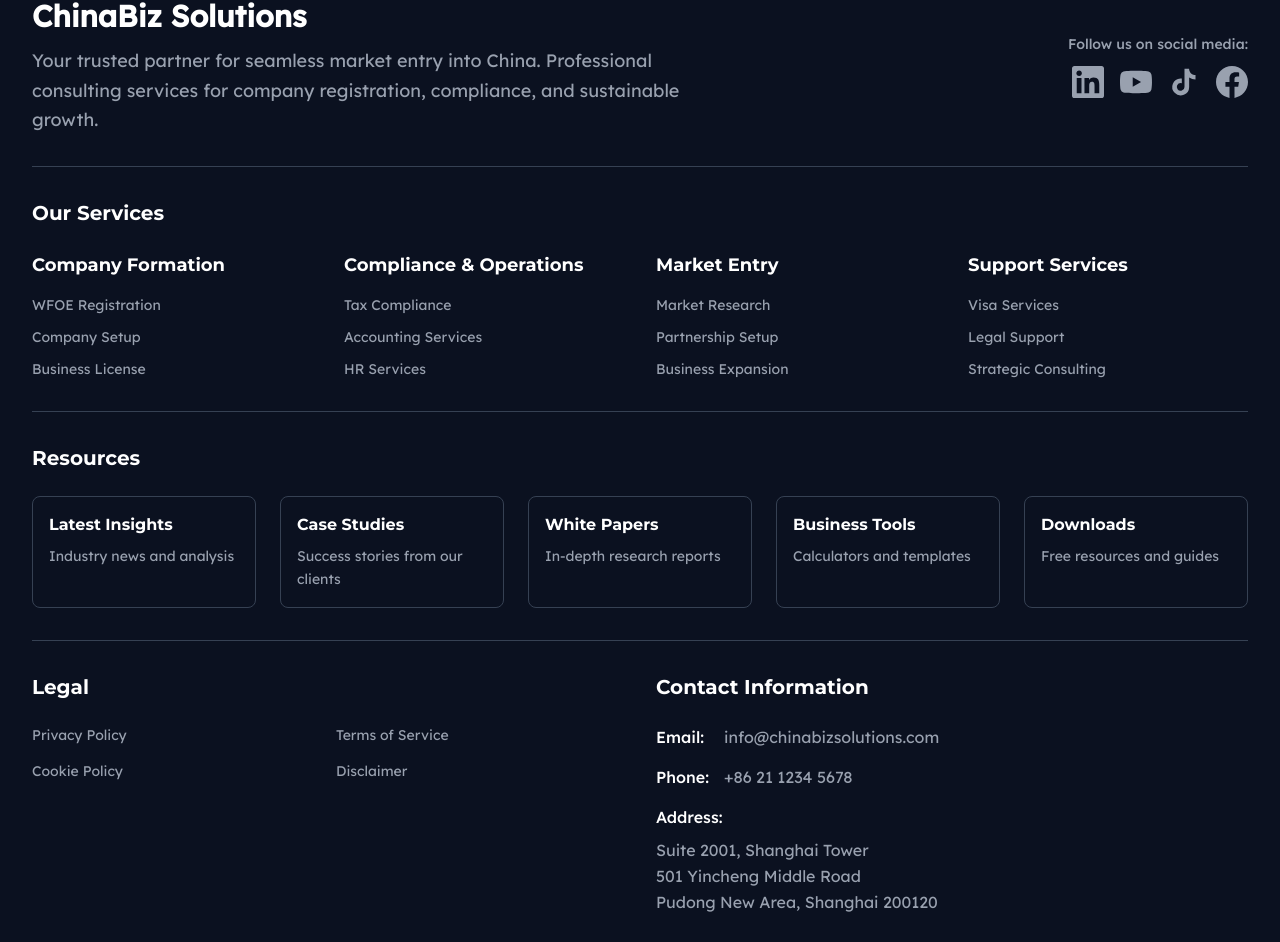
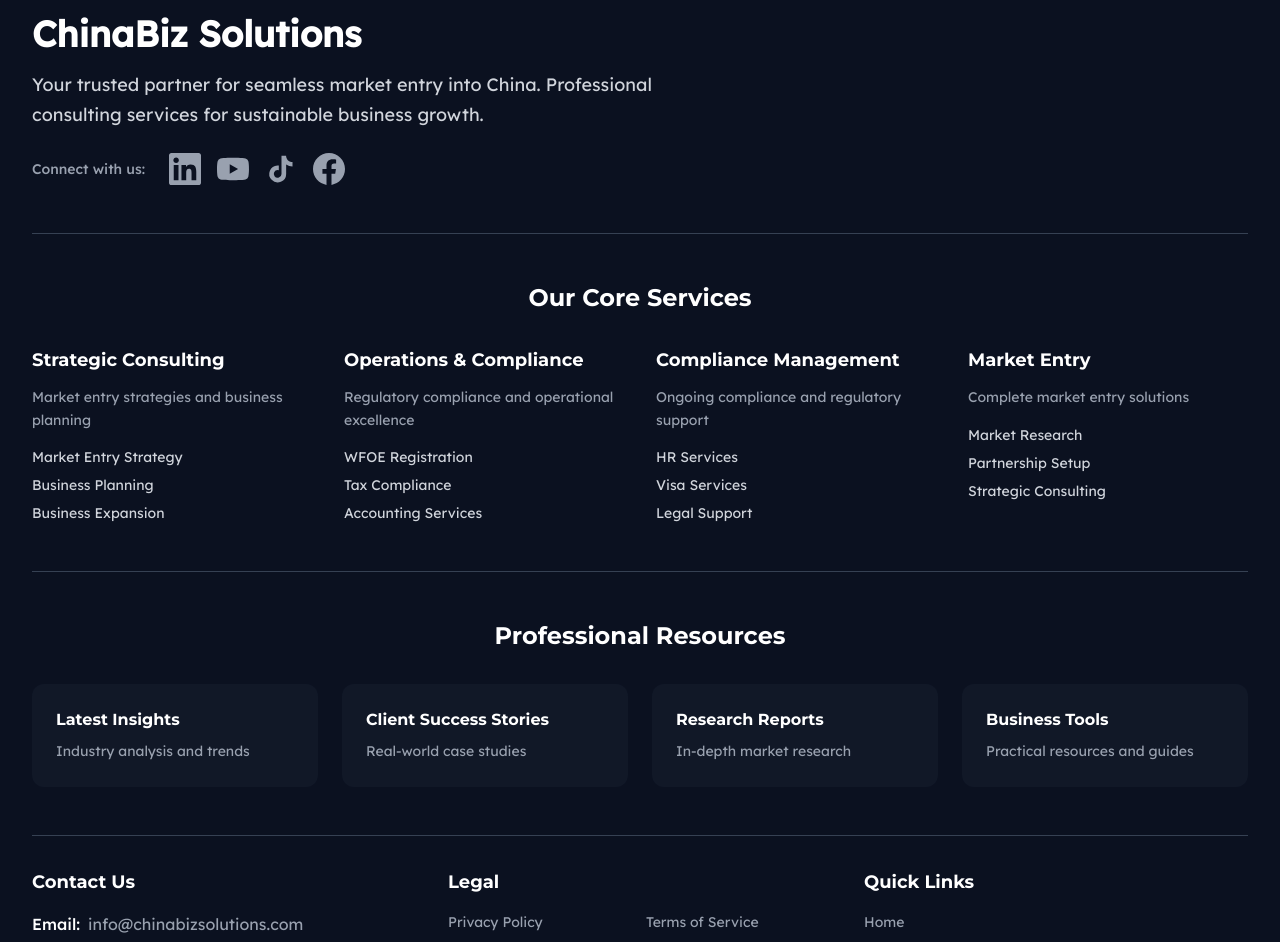
Before and after one commit to GItHub-Liu1996/sinolink-website, a Next.js app: page /services in a window 1280 px wide. Shown: the part 4563-5505 px from the top of the page. Built offline with nearby package versions, Linux system fonts and the light colour scheme.

Commit message:
Redesign footer with professional 4-row layout - simplify content and improve readability

```diff
--- a/src/components/Footer.tsx
+++ b/src/components/Footer.tsx
@@ -1,5 +1,5 @@
 import Link from 'next/link';
-import { siteConfig, navLinks, contactInfo, serviceCategories, resourceLinks, legalLinks } from '@/config/site';
+import { siteConfig, navLinks, contactInfo, coreServices, professionalResources, legalLinks } from '@/config/site';
 import SocialIcons from '@/components/ui/SocialIcons';
 
 export default function Footer() {
@@ -7,37 +7,38 @@ export default function Footer() {
     <footer className="bg-background-primary border-t border-gray-800">
       <div className="max-w-7xl mx-auto px-4 sm:px-6 lg:px-8">
 
-        {/* Row 1: Company Info & Social Media */}
-        <div className="py-8 border-b border-gray-700">
-          <div className="flex flex-col lg:flex-row justify-between items-start lg:items-center space-y-6 lg:space-y-0">
-            <div className="flex-1">
-              <Link href="/" className="text-white text-2xl lg:text-3xl font-bold hover:text-accent-cyan transition-colors duration-300">
+        {/* Row 1: Company Info + Core Value + Social Media */}
+        <div className="py-12 border-b border-gray-700">
+          <div className="flex flex-col lg:flex-row justify-between items-start lg:items-center space-y-8 lg:space-y-0">
+            <div className="flex-1 max-w-2xl">
+              <Link href="/" className="text-white text-3xl lg:text-4xl font-bold hover:text-accent-cyan transition-colors duration-300">
                 {siteConfig.name}
               </Link>
-              <p className="text-gray-400 text-base lg:text-lg leading-relaxed mt-3 max-w-2xl">
-                {siteConfig.description}
+              <p className="text-gray-300 text-lg leading-relaxed mt-4 mb-6">
+                Your trusted partner for seamless market entry into China. Professional consulting services for sustainable business growth.
               </p>
-            </div>
-            <div className="flex flex-col items-start lg:items-end space-y-3">
-              <p className="text-gray-400 text-sm font-medium">Follow us on social media:</p>
+              <div className="flex items-center space-x-6">
+                <span className="text-gray-400 text-sm font-medium">Connect with us:</span>
                 <SocialIcons size="lg" />
               </div>
             </div>
           </div>
+        </div>
 
-        {/* Row 2: Services Navigation */}
-        <div className="py-8 border-b border-gray-700">
-          <h3 className="text-white font-semibold text-xl mb-6">Our Services</h3>
-          <div className="grid grid-cols-1 sm:grid-cols-2 lg:grid-cols-4 gap-8">
-            {serviceCategories.map((category, index) => (
-              <div key={index} className="space-y-4">
-                <h4 className="text-accent-cyan font-semibold text-lg">{category.title}</h4>
-                <div className="space-y-3">
-                  {category.links.map((link, linkIndex) => (
+        {/* Row 2: Core Services Navigation */}
+        <div className="py-12 border-b border-gray-700">
+          <h3 className="text-white font-semibold text-2xl mb-8 text-center">Our Core Services</h3>
+          <div className="grid grid-cols-1 md:grid-cols-2 lg:grid-cols-4 gap-8">
+            {coreServices.map((service, index) => (
+              <div key={index} className="text-center lg:text-left">
+                <h4 className="text-accent-cyan font-semibold text-lg mb-3">{service.title}</h4>
+                <p className="text-gray-400 text-sm mb-4 leading-relaxed">{service.description}</p>
+                <div className="space-y-2">
+                  {service.links.map((link, linkIndex) => (
                     <Link
                       key={linkIndex}
                       href={link.href}
-                      className="text-gray-400 hover:text-accent-cyan block text-sm transition-colors duration-300 hover:translate-x-1"
+                      className="text-gray-300 hover:text-accent-cyan block text-sm transition-colors duration-300 hover:translate-x-1"
                     >
                       {link.label}
                     </Link>
@@ -48,34 +49,62 @@ export default function Footer() {
           </div>
         </div>
 
-        {/* Row 3: Resources Center */}
-        <div className="py-8 border-b border-gray-700">
-          <h3 className="text-white font-semibold text-xl mb-6">Resources</h3>
-          <div className="grid grid-cols-1 sm:grid-cols-2 lg:grid-cols-3 xl:grid-cols-5 gap-6">
-            {resourceLinks.map((resource, index) => (
+        {/* Row 3: Professional Resources */}
+        <div className="py-12 border-b border-gray-700">
+          <h3 className="text-white font-semibold text-2xl mb-8 text-center">Professional Resources</h3>
+          <div className="grid grid-cols-1 sm:grid-cols-2 lg:grid-cols-4 gap-6">
+            {professionalResources.map((resource, index) => (
+              <div key={index} className="group">
                 <Link
-                key={index}
                   href={resource.href}
-                className="group p-4 rounded-lg border border-gray-700 hover:border-accent-cyan transition-all duration-300 hover:bg-gray-800/30"
+                  className="block p-6 bg-gray-800/30 rounded-xl hover:bg-gray-700/40 transition-all duration-300 group-hover:translate-y-[-4px] group-hover:shadow-lg"
                 >
-                <h4 className="text-white font-medium text-base group-hover:text-accent-cyan transition-colors duration-300 mb-2">
+                  <h4 className="text-white font-semibold text-base mb-2 group-hover:text-accent-cyan transition-colors duration-300">
                     {resource.label}
                   </h4>
                   <p className="text-gray-400 text-sm leading-relaxed">
                     {resource.description}
                   </p>
                 </Link>
+              </div>
             ))}
           </div>
         </div>
 
-        {/* Row 4: Legal Links & Contact Info */}
-        <div className="py-8 border-b border-gray-700">
-          <div className="grid grid-cols-1 lg:grid-cols-2 gap-8">
+        {/* Row 4: Contact Info + Legal + Copyright */}
+        <div className="py-8">
+          <div className="grid grid-cols-1 lg:grid-cols-3 gap-8 mb-8">
+            {/* Contact Information */}
+            <div className="space-y-4">
+              <h3 className="text-white font-semibold text-lg">Contact Us</h3>
+              <div className="space-y-3 text-gray-400">
+                <div>
+                  <span className="text-white font-medium">Email:</span>
+                  <a href={`mailto:${contactInfo.email}`} className="ml-2 hover:text-accent-cyan transition-colors duration-300">
+                    {contactInfo.email}
+                  </a>
+                </div>
+                <div>
+                  <span className="text-white font-medium">Phone:</span>
+                  <a href={`tel:${contactInfo.phone}`} className="ml-2 hover:text-accent-cyan transition-colors duration-300">
+                    {contactInfo.phone}
+                  </a>
+                </div>
+                <div>
+                  <span className="text-white font-medium">Address:</span>
+                  <div className="mt-1 text-sm leading-relaxed">
+                    {contactInfo.address.street}<br />
+                    {contactInfo.address.city}<br />
+                    {contactInfo.address.district}
+                  </div>
+                </div>
+              </div>
+            </div>
+
             {/* Legal Links */}
-            <div className="space-y-6">
-              <h3 className="text-white font-semibold text-xl">Legal</h3>
-              <div className="grid grid-cols-2 gap-4">
+            <div className="space-y-4">
+              <h3 className="text-white font-semibold text-lg">Legal</h3>
+              <div className="grid grid-cols-2 gap-3">
                 {legalLinks.map((link, index) => (
                   <Link
                     key={index}
@@ -88,44 +117,33 @@ export default function Footer() {
               </div>
             </div>
 
-            {/* Contact Information */}
-            <div className="space-y-6">
-              <h3 className="text-white font-semibold text-xl">Contact Information</h3>
-              <div className="space-y-4 text-gray-400">
-                <div className="flex flex-col sm:flex-row sm:items-center gap-2">
-                  <span className="text-white font-medium min-w-[60px]">Email:</span>
-                  <a href={`mailto:${contactInfo.email}`} className="hover:text-accent-cyan transition-colors duration-300">
-                    {contactInfo.email}
-                  </a>
-                </div>
-                <div className="flex flex-col sm:flex-row sm:items-center gap-2">
-                  <span className="text-white font-medium min-w-[60px]">Phone:</span>
-                  <a href={`tel:${contactInfo.phone}`} className="hover:text-accent-cyan transition-colors duration-300">
-                    {contactInfo.phone}
-                  </a>
-                </div>
-                <div className="flex flex-col gap-2">
-                  <span className="text-white font-medium">Address:</span>
-                  <div className="text-gray-400 leading-relaxed">
-                    {contactInfo.address.street}<br />
-                    {contactInfo.address.city}<br />
-                    {contactInfo.address.district}
-                  </div>
-                </div>
-              </div>
+            {/* Quick Navigation */}
+            <div className="space-y-4">
+              <h3 className="text-white font-semibold text-lg">Quick Links</h3>
+              <div className="space-y-2">
+                {navLinks.map((link, index) => (
+                  <Link
+                    key={index}
+                    href={link.href}
+                    className="text-gray-400 hover:text-accent-cyan block text-sm transition-colors duration-300 hover:translate-x-1"
+                  >
+                    {link.label}
+                  </Link>
+                ))}
               </div>
             </div>
           </div>
 
-        {/* Row 5: Copyright & Social Media */}
-        <div className="py-6">
+          {/* Copyright & Social Media */}
+          <div className="pt-6 border-t border-gray-700">
             <div className="flex flex-col md:flex-row justify-between items-center space-y-4 md:space-y-0">
               <p className="text-gray-400 text-sm">
                 © 2025 {siteConfig.name}. All Rights Reserved.
               </p>
               <div className="flex items-center space-x-4">
-              <span className="text-gray-400 text-sm">Connect with us:</span>
+                <span className="text-gray-400 text-sm">Follow us:</span>
                 <SocialIcons size="sm" />
+              </div>
             </div>
           </div>
         </div>
--- a/src/config/site.ts
+++ b/src/config/site.ts
@@ -46,49 +46,52 @@ export const insightCategories = [
   { slug: 'growth-strategy', label: 'Growth & Strategy' },
 ];
 
-// Service categories for footer
-export const serviceCategories = [
+// Core service areas for footer (simplified)
+export const coreServices = [
   {
-    title: 'Company Formation',
+    title: 'Strategic Consulting',
+    description: 'Market entry strategies and business planning',
     links: [
-      { href: '/services/wfoe-registration', label: 'WFOE Registration' },
-      { href: '/services/company-setup', label: 'Company Setup' },
-      { href: '/services/business-license', label: 'Business License' },
+      { href: '/services/market-entry', label: 'Market Entry Strategy' },
+      { href: '/services/business-planning', label: 'Business Planning' },
+      { href: '/services/expansion', label: 'Business Expansion' },
     ]
   },
   {
-    title: 'Compliance & Operations',
+    title: 'Operations & Compliance',
+    description: 'Regulatory compliance and operational excellence',
     links: [
+      { href: '/services/wfoe-registration', label: 'WFOE Registration' },
       { href: '/services/tax-compliance', label: 'Tax Compliance' },
       { href: '/services/accounting', label: 'Accounting Services' },
+    ]
+  },
+  {
+    title: 'Compliance Management',
+    description: 'Ongoing compliance and regulatory support',
+    links: [
       { href: '/services/hr-services', label: 'HR Services' },
+      { href: '/services/visa-services', label: 'Visa Services' },
+      { href: '/services/legal-support', label: 'Legal Support' },
     ]
   },
   {
     title: 'Market Entry',
+    description: 'Complete market entry solutions',
     links: [
       { href: '/services/market-research', label: 'Market Research' },
       { href: '/services/partnership', label: 'Partnership Setup' },
-      { href: '/services/expansion', label: 'Business Expansion' },
-    ]
-  },
-  {
-    title: 'Support Services',
-    links: [
-      { href: '/services/visa-services', label: 'Visa Services' },
-      { href: '/services/legal-support', label: 'Legal Support' },
       { href: '/services/consulting', label: 'Strategic Consulting' },
     ]
   }
 ];
 
-// Resource center links
-export const resourceLinks = [
-  { href: '/insights', label: 'Latest Insights', description: 'Industry news and analysis' },
-  { href: '/insights/case-studies', label: 'Case Studies', description: 'Success stories from our clients' },
-  { href: '/insights/whitepapers', label: 'White Papers', description: 'In-depth research reports' },
-  { href: '/insights/tools', label: 'Business Tools', description: 'Calculators and templates' },
-  { href: '/insights/downloads', label: 'Downloads', description: 'Free resources and guides' },
+// Professional resources for footer (simplified)
+export const professionalResources = [
+  { href: '/insights', label: 'Latest Insights', description: 'Industry analysis and trends' },
+  { href: '/insights/case-studies', label: 'Client Success Stories', description: 'Real-world case studies' },
+  { href: '/insights/whitepapers', label: 'Research Reports', description: 'In-depth market research' },
+  { href: '/insights/tools', label: 'Business Tools', description: 'Practical resources and guides' },
 ];
 
 // Legal links
```
Lines whose indentation alone changed are shown as unchanged.
